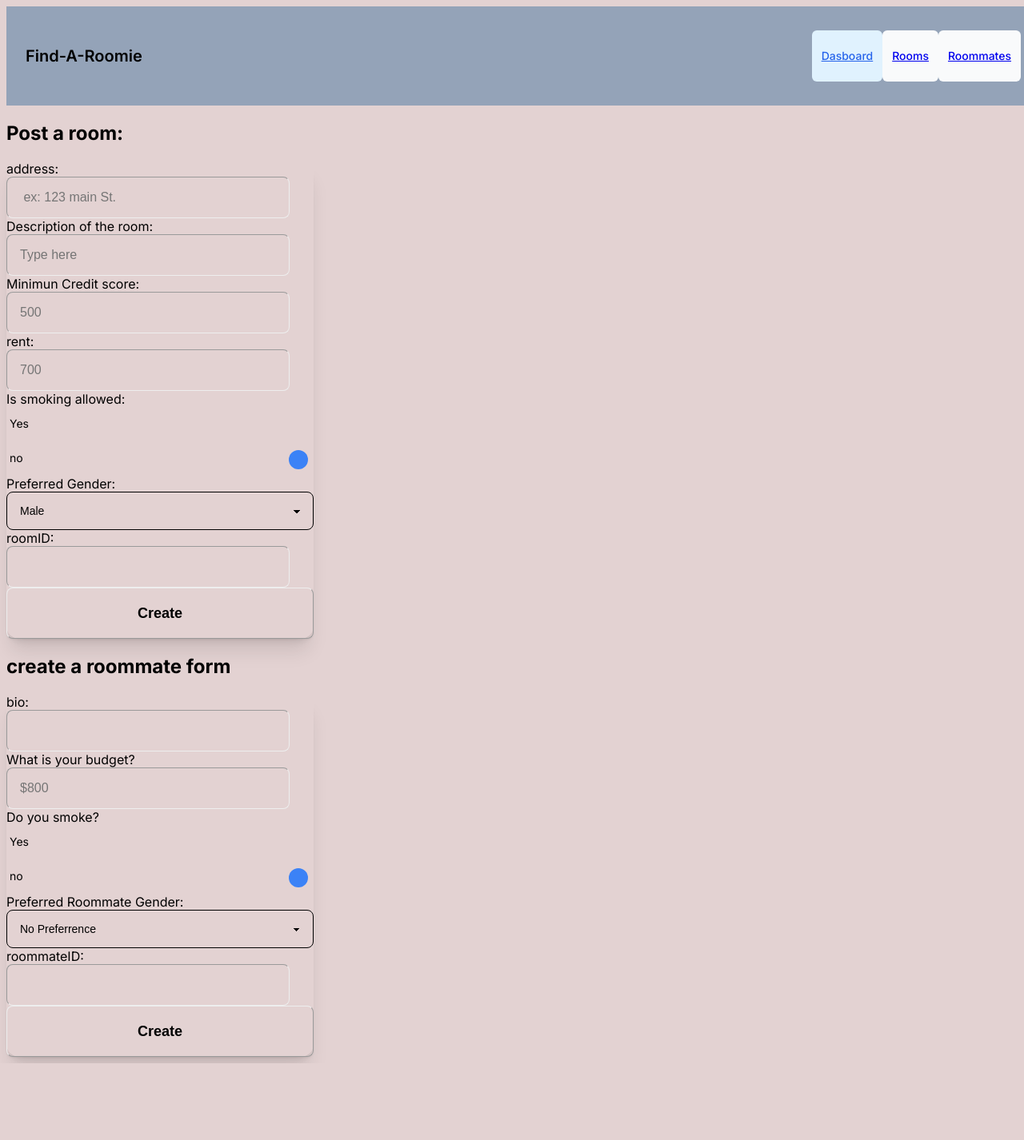
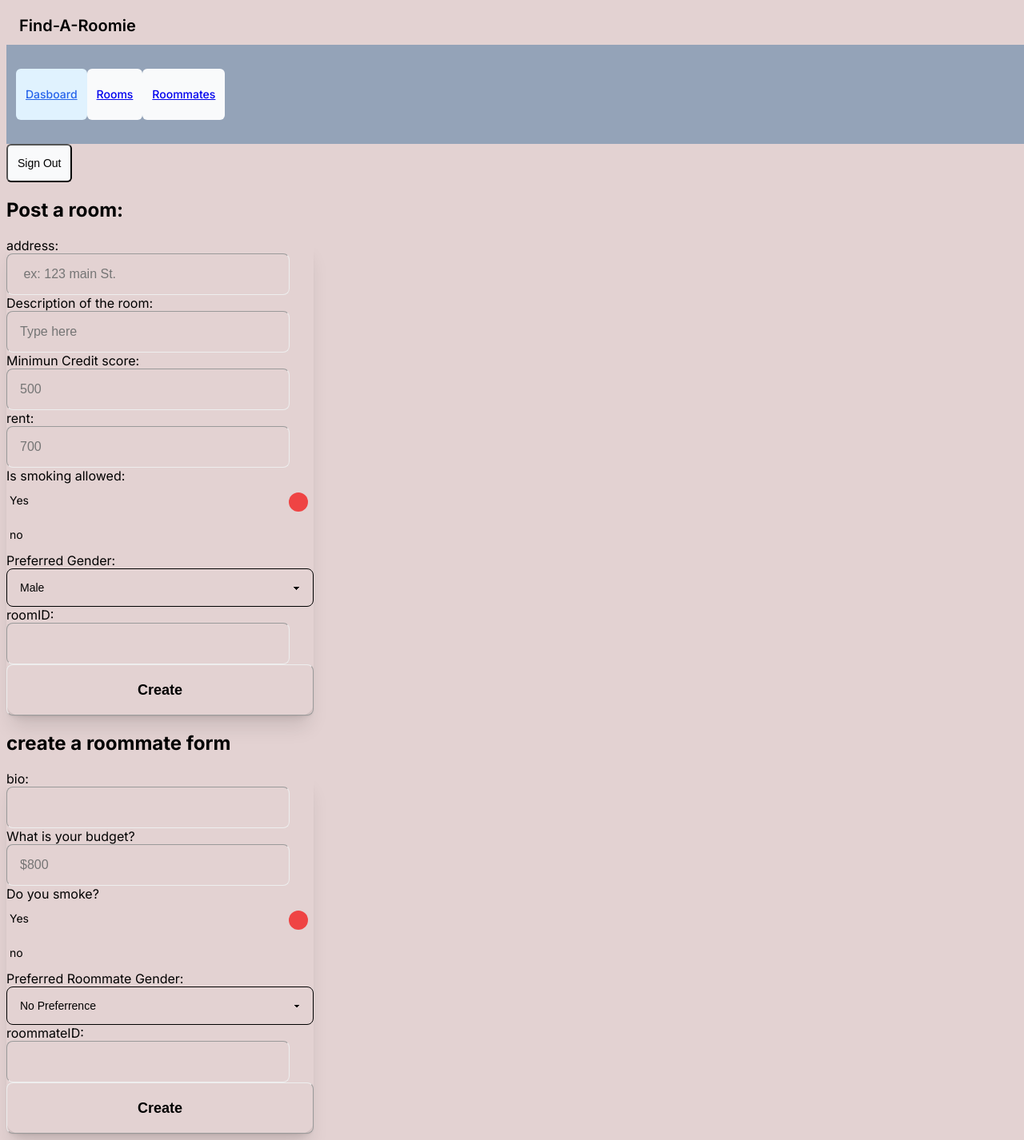
Before and after one commit to Luis00809/Next-RoommateFinder, a Next.js app: page /dashboard in a window 1280 px wide. Shown: the whole page at 80% size. Before the commit the page ends 1330 px from the top, so only its background shows below. Built offline with nearby package versions, Linux system fonts and the light colour scheme.

Commit message:
sets up authorization middleware and form

```diff
--- a/app/Components/Forms/RoomForm.tsx
+++ b/app/Components/Forms/RoomForm.tsx
@@ -55,13 +55,13 @@ export default function RoomForm(){
                     <div className="form-control">
                         <label className="label cursor-pointer">
                             <span className="label-text">Yes</span>
-                            <input type="radio" name="smoking" value='allowed' className="radio checked:bg-red-500" checked />
+                            <input type="radio" name="smoking" value='allowed' className="radio checked:bg-red-500" defaultChecked />
                         </label>
                         </div>
                         <div className="form-control">
                         <label className="label cursor-pointer">
                             <span className="label-text">no</span>
-                            <input type="radio" name="smoking" value='not allowed' className="radio checked:bg-blue-500" checked />
+                            <input type="radio" name="smoking" value='not allowed' className="radio checked:bg-blue-500"  />
                         </label>
                     </div>
 
--- a/app/Components/Forms/RoommateForm.tsx
+++ b/app/Components/Forms/RoommateForm.tsx
@@ -37,13 +37,13 @@ export default function RoommateForm(){
                     <div className="form-control">
                         <label className="label cursor-pointer">
                             <span className="label-text">Yes</span>
-                            <input type="radio" name="smokes" value='yes' className="radio checked:bg-red-500" checked />
+                            <input type="radio" name="smokes" value='yes' className="radio checked:bg-red-500" defaultChecked />
                         </label>
                         </div>
                         <div className="form-control">
                         <label className="label cursor-pointer">
                             <span className="label-text">no</span>
-                            <input type="radio" name="smokes" value='no' className="radio checked:bg-blue-500" checked />
+                            <input type="radio" name="smokes" value='no' className="radio checked:bg-blue-500" />
                         </label>
                     </div>
 
--- /dev/null
+++ b/app/Components/NavLinks.tsx
@@ -0,0 +1,58 @@
+'use client'
+import Link from 'next/link';
+import { usePathname } from 'next/navigation';
+import clsx from 'clsx'
+
+
+const links = [
+    {name: 'Dasboard', href: '/dashboard'},
+    {name: 'Rooms', href: '/rooms'},
+    {name: 'Roommates', href: '/roommates'},
+]
+
+export default function NavLinks() {
+    const pathname = usePathname();
+    return (
+    <>
+      <div className="navbar container bg-slate-400">
+            <div className="flex-none">
+                <ul className="menu menu-horizontal px-1">
+                {links.map((link) => {
+                    return (
+                    <Link
+                        key={link.name}
+                        href={link.href}
+                        className={clsx(
+                        'flex h-[48px] grow items-center justify-center gap-2 rounded-md bg-gray-50 p-3 text-sm font-medium hover:bg-sky-100 hover:text-blue-600 md:flex-none md:justify-start md:p-2 md:px-3',
+                        {
+                            'bg-sky-100 text-blue-600': pathname === link.href,
+                        },
+                        )}
+                    >
+                        <p className="hidden md:block">{link.name}</p>
+                    </Link>
+                    );
+                })}
+                {/* <li>
+                    <details>
+                    <summary>
+                        Parent
+                    </summary>
+                    <ul className="p-2 bg-base-100 rounded-t-none">
+                        <li><a>Link 1</a></li>
+                        <li><a>Link 2</a></li>
+                    </ul>
+                    </details>
+                </li> */}
+                </ul>
+
+
+
+            </div>
+
+        </div>
+
+    </>
+
+    )
+}
--- a/app/Components/Navbar.tsx
+++ b/app/Components/Navbar.tsx
@@ -1,67 +1,30 @@
-'use client'
 import Link from 'next/link';
-import { usePathname } from 'next/navigation';
-import clsx from 'clsx'
+import NavLinks from './NavLinks';
 import { signOut } from '@/auth';
 
 
-const links = [
-    {name: 'Dasboard', href: '/dashboard'},
-    {name: 'Rooms', href: '/rooms'},
-    {name: 'Roommates', href: '/roommates'},
-
-
-]
-
 export default function Navbar() {
-    const pathname = usePathname();
-
     return (
-
-    <>
-      <div className="navbar container bg-slate-400">
+        <div>
             <div className="flex-1">
                 <Link href='/' className="btn btn-ghost text-xl">Find-A-Roomie</Link>
             </div>
-
-            <div className="flex-none">
-                <ul className="menu menu-horizontal px-1">
-                {links.map((link) => {
-                    return (
-                    <Link
-                        key={link.name}
-                        href={link.href}
-                        className={clsx(
-                        'flex h-[48px] grow items-center justify-center gap-2 rounded-md bg-gray-50 p-3 text-sm font-medium hover:bg-sky-100 hover:text-blue-600 md:flex-none md:justify-start md:p-2 md:px-3',
-                        {
-                            'bg-sky-100 text-blue-600': pathname === link.href,
-                        },
-                        )}
+            <div>
+                <NavLinks />
+            </div>
+            <div>
+                <form
+                    action={async () => {
+                        'use server';
+                        await signOut();
+                    }}
                     >
-                        <p className="hidden md:block">{link.name}</p>
-                    </Link>
-                    );
-                })}
-                {/* <li>
-                    <details>
-                    <summary>
-                        Parent
-                    </summary>
-                    <ul className="p-2 bg-base-100 rounded-t-none">
-                        <li><a>Link 1</a></li>
-                        <li><a>Link 2</a></li>
-                    </ul>
-                    </details>
-                </li> */}
-                </ul>
-
-
-
+                    <button className="flex h-[48px] grow items-center justify-center gap-2 rounded-md bg-gray-50 p-3 text-sm font-medium hover:bg-sky-100 hover:text-blue-600 md:flex-none md:justify-start md:p-2 md:px-3">
+                        <div className="hidden md:block">Sign Out</div>
+                    </button>
+                </form>
             </div>
 
         </div>
-
-    </>
-
     )
 }
--- a/app/layout.tsx
+++ b/app/layout.tsx
@@ -1,7 +1,7 @@
 import type { Metadata } from 'next'
 import { Inter } from 'next/font/google'
 import './globals.css'
-import Navbar from "./Components/Navbar"
+import Navbar from './Components/Navbar';
 
 
 const inter = Inter({ subsets: ['latin'] })
--- a/app/lib/actions/UserActions/actions.ts
+++ b/app/lib/actions/UserActions/actions.ts
@@ -58,6 +58,7 @@ export async function authenticate(
                 return 'Something went wrong.';
             }
         }
+        throw error;
     }
 }
 
--- a/auth.config.ts
+++ b/auth.config.ts
@@ -8,7 +8,11 @@ export const authConfig = {
     authorized({ auth, request: { nextUrl } }) {
       const isLoggedIn = !!auth?.user;
       const isOnDashboard = nextUrl.pathname.startsWith('/dashboard');
-      if (isOnDashboard) {
+      const isOnRooms = nextUrl.pathname.startsWith('/rooms');
+      const isOnRoommates = nextUrl.pathname.startsWith('/roommates');
+
+
+      if (isOnDashboard || isOnRooms || isOnRoommates) {
         if (isLoggedIn) return true;
         return false; // Redirect unauthenticated users to login page
       } else if (isLoggedIn) {
--- a/package.json
+++ b/package.json
@@ -18,7 +18,7 @@
     "bcrypt": "^5.1.1",
     "clsx": "^2.0.0",
     "next": "^14.0.2",
-    "next-auth": "^5.0.0-beta.5",
+    "next-auth": "^5.0.0-beta.4",
     "postcss": "8.4.31",
     "react": "18.2.0",
     "react-dom": "18.2.0",
```
Also changed, not shown: 1 other file (tests, documents, lock files or other folders).
